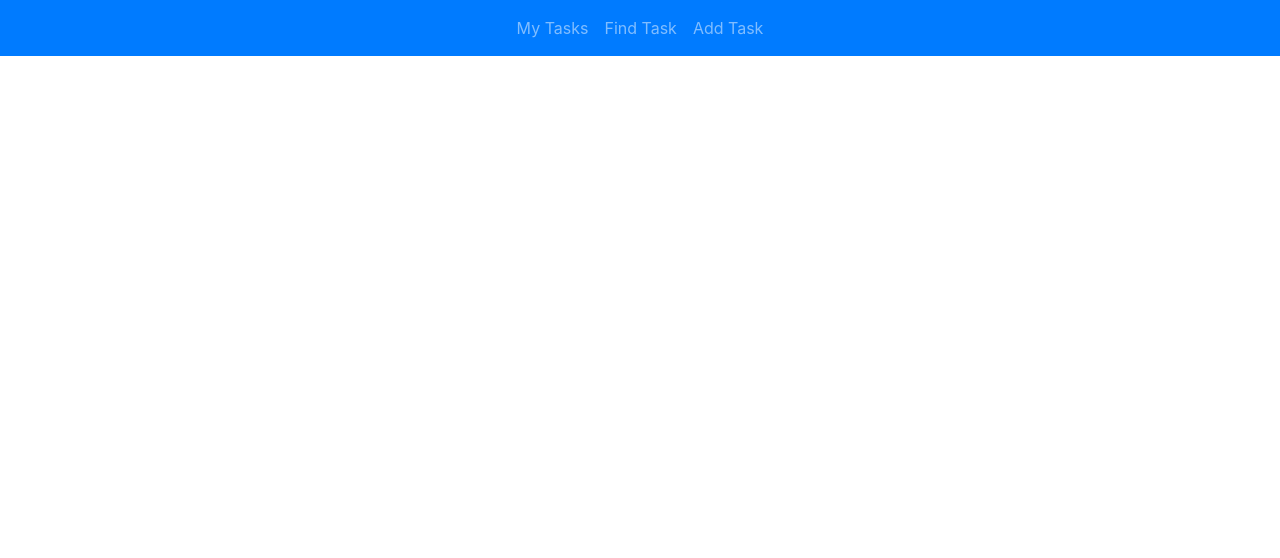
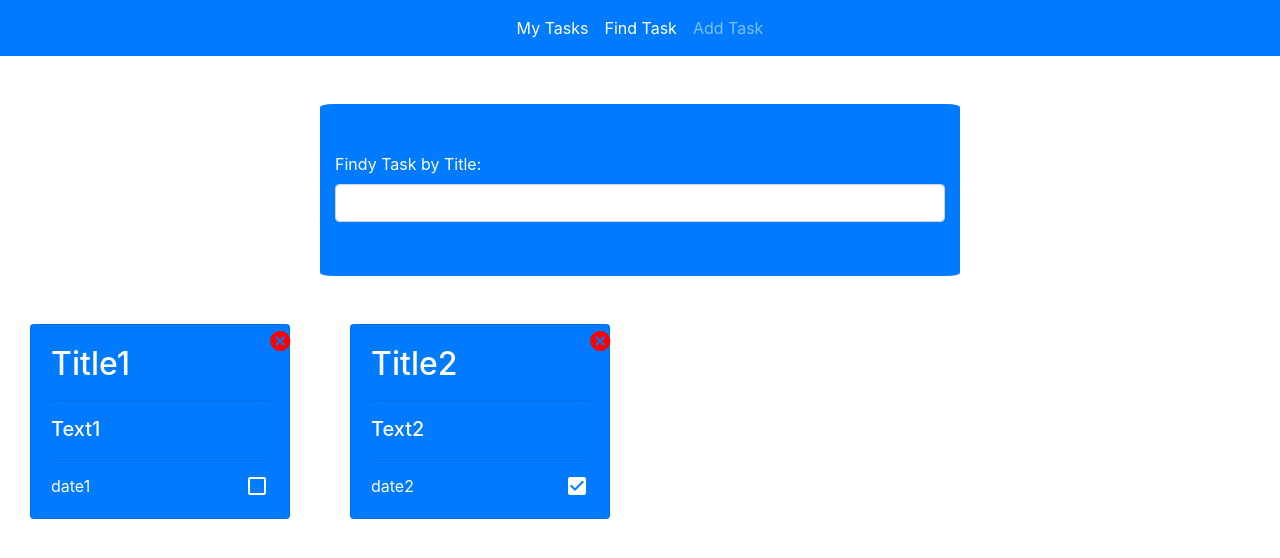
Before and after one commit to NikolaMalinovic97/ToDoList-frontend, an Angular app: page /find in a window 1280 px wide. Before the commit this address led to /. Shown: the top 558 px of the page. Built offline with nearby package versions, Linux system fonts and the light colour scheme.

Commit message:
Generetaed 'find-task' component and finnished its template.

```diff
--- a/src/app/app-routing.module.ts
+++ b/src/app/app-routing.module.ts
@@ -2,9 +2,11 @@ import { NgModule } from '@angular/core';
 import { Routes, RouterModule } from '@angular/router';
 import { TaskListComponent } from './task-list/task-list.component';
 import { AddTaskComponent } from './add-task/add-task.component';
+import { FindTaskComponent } from './find-task/find-task.component';
 
 const routes: Routes = [
   { path: '', component: TaskListComponent },
+  { path: 'find', component: FindTaskComponent },
   { path: 'add', component: AddTaskComponent }
 ];
 
--- a/src/app/app.module.ts
+++ b/src/app/app.module.ts
@@ -8,13 +8,15 @@ import { HeaderComponent } from './header/header.component';
 import { TaskListComponent } from './task-list/task-list.component';
 import { AddTaskComponent } from './add-task/add-task.component';
 import { FormsModule } from '@angular/forms';
+import { FindTaskComponent } from './find-task/find-task.component';
 
 @NgModule({
   declarations: [
     AppComponent,
     HeaderComponent,
     TaskListComponent,
-    AddTaskComponent
+    AddTaskComponent,
+    FindTaskComponent
   ],
   imports: [
     BrowserModule,
--- /dev/null
+++ b/src/app/find-task/find-task.component.css
@@ -0,0 +1,20 @@
+.form-wrapper {
+    background-color: #007bff;
+    color: white;
+    padding-bottom: 3%;
+    border-radius: 2%;
+}
+
+.checkbox {
+    float: right;
+    cursor: pointer;
+}
+
+.remove {
+    color: red;
+    border-radius: 50%;
+    cursor: pointer;
+    position: absolute;
+    left: 92%;
+    top: 2%;
+}
--- /dev/null
+++ b/src/app/find-task/find-task.component.html
@@ -0,0 +1,29 @@
+<div class="row">
+  <div class="col-xs-10 col-sm-8 col-md-6 offset-xs-1 offset-sm-2 offset-md-3 mt-5 form-wrapper">
+    <div class="form-group mt-5">
+      <label for="title">Findy Task by Title:</label>
+      <input type="text" id="title" name="title" class="form-control" [(ngModel)]="searchTitle" (keyup)="searchTasks()">
+    </div>
+  </div>
+</div>
+
+<div class="row-fluid">
+  <div class="card-deck">
+    <div class="col-xs-12 col-sm-8 col-md-6 col-lg-4 col-xl-3 offset-sm-2 offset-md-0"
+        *ngFor="let task of tasks; let i = index"
+    >
+      <div class="card mt-5 text-white bg-primary" >
+        <div class="card-body">
+          <h2 class="card-title">{{ task.title }}</h2>
+          <i class="material-icons remove" data-toggle="modal" data-target="#deleteTaskModal" (click)="setTargetTaskId(i)">cancel</i>
+          <hr>
+          <h5 class="card-text">{{ task.text }}</h5>
+          <hr>
+          <i *ngIf= "!task.checked" class="material-icons checkbox" (click)="changeCheckedAndUpdate(i)">check_box_outline_blank</i>
+          <i *ngIf= "task.checked" class="material-icons checkbox" (click)="changeCheckedAndUpdate(i)">check_box</i>
+          <p class="card-text">{{ task.dateTime }}</p>
+        </div>
+      </div>
+    </div>
+  </div>
+</div>
--- /dev/null
+++ b/src/app/find-task/find-task.component.ts
@@ -0,0 +1,26 @@
+import { Component, OnInit } from '@angular/core';
+import { Task } from '../model/task.model';
+
+@Component({
+  selector: 'app-find-task',
+  templateUrl: './find-task.component.html',
+  styleUrls: ['./find-task.component.css']
+})
+export class FindTaskComponent implements OnInit {
+
+  tasks: Task[] = [
+    new Task(1, 'Title1', 'Text1', 'date1', false),
+    new Task(2, 'Title2', 'Text2', 'date2', true)
+  ];
+
+  searchTitle: string;
+
+  constructor() { }
+
+  ngOnInit() {
+  }
+
+  searchTasks() {
+    console.log(this.searchTitle);
+  }
+}
```
Also changed, not shown: 1 other file (tests, documents, lock files or other folders).
